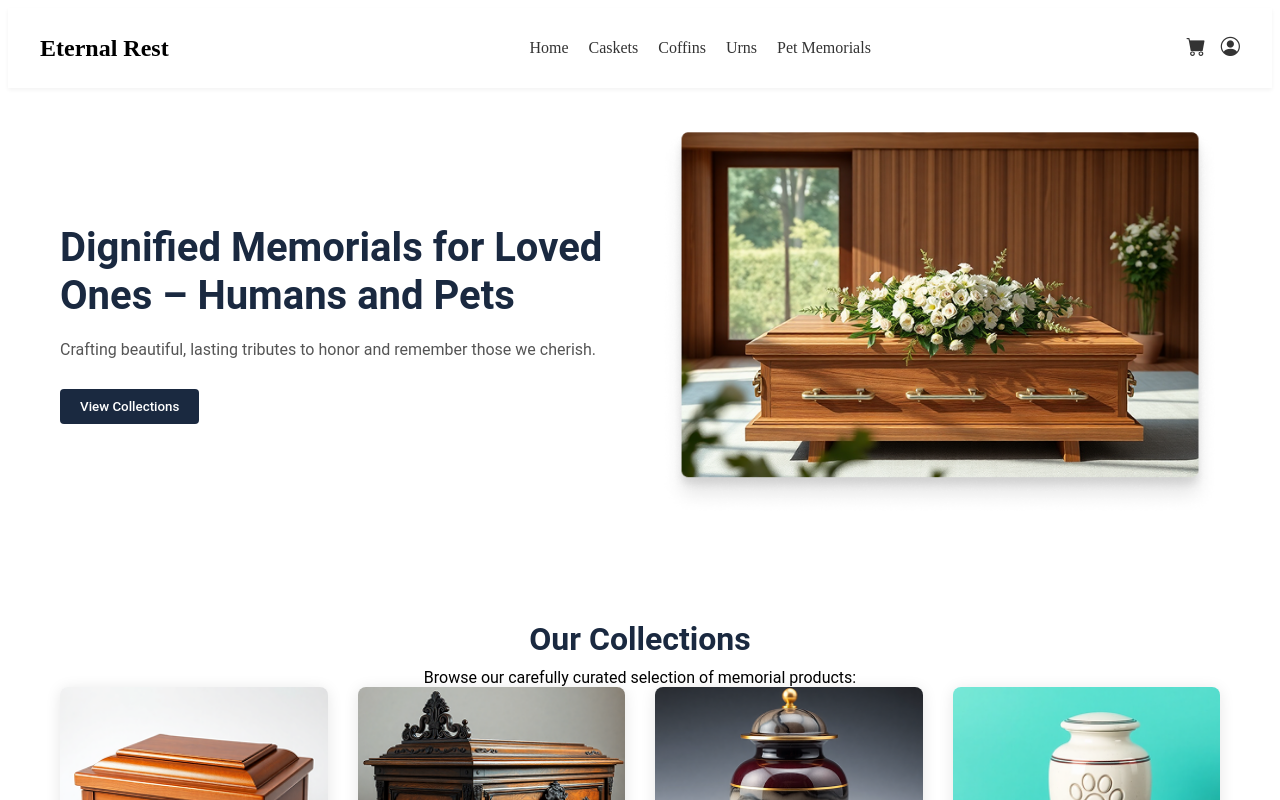
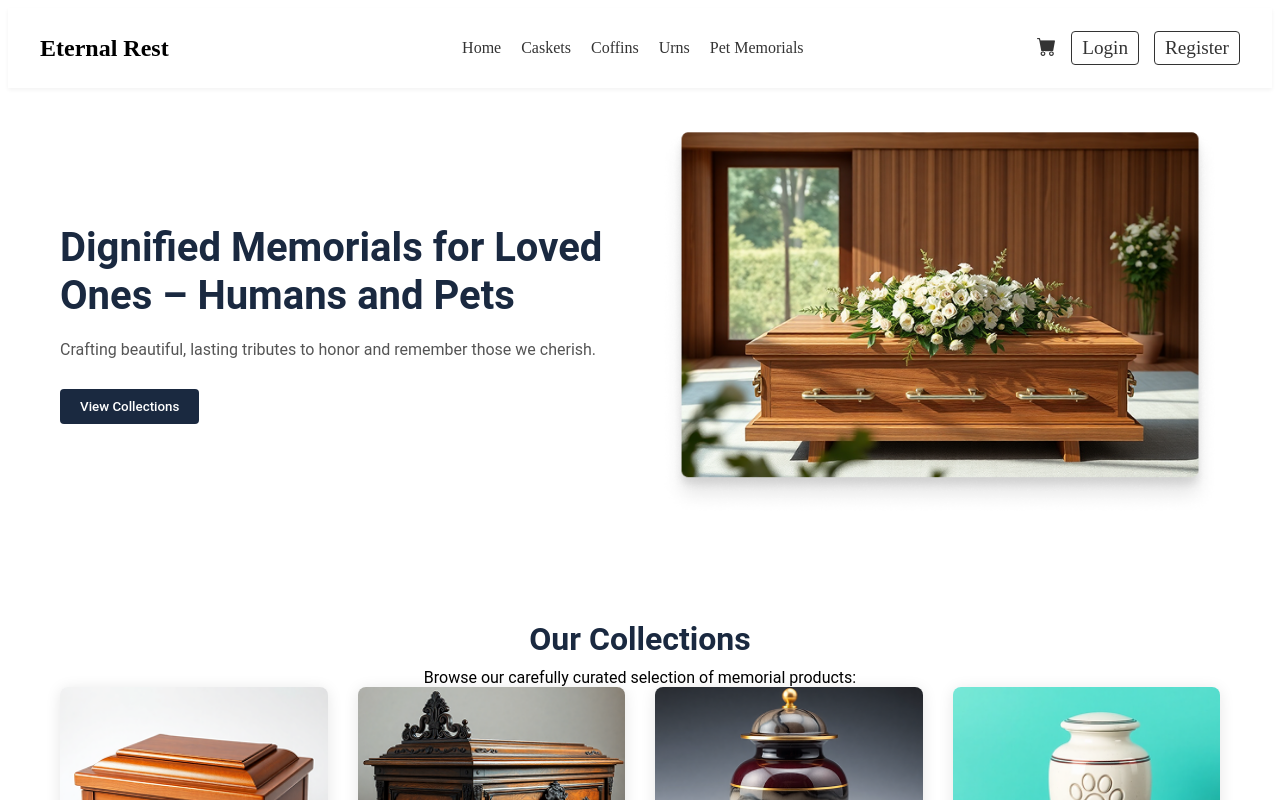
Before and after one commit to mikaeel203/Module-3-Core-Project---Ecommerce-website, a Vue app in the folder frontend/: page / in a window 1280 px wide. Shown: the top 800 px of the page. Built offline with nearby package versions, Linux system fonts and the light colour scheme.

Commit message:
fetching products from the backend

```diff
--- a/frontend/src/components/HeaderComp.vue
+++ b/frontend/src/components/HeaderComp.vue
@@ -12,8 +12,21 @@
         </ul>
       </nav>
       <div class="header-icons">
+        <!-- Cart Icon -->
         <router-link to="/cart"><i class="bi bi-cart-fill"></i></router-link>
+
+        <!-- Profile Icon or Login/Register Buttons -->
+        <template v-if="isLoggedIn">
+          <!-- Profile Icon -->
           <router-link to="/profile"><i class="bi bi-person-circle"></i></router-link>
+          <!-- Logout Button -->
+          <button @click="logout" class="logout-btn">Logout</button>
+        </template>
+        <template v-else>
+          <!-- Login and Register Buttons -->
+          <router-link to="/login" class="auth-btn">Login</router-link>
+          <router-link to="/register" class="auth-btn">Register</router-link>
+        </template>
       </div>
     </div>
   </header>
@@ -21,6 +34,20 @@
 
 <script>
 export default {
+  computed: {
+    isLoggedIn() {
+      // Check if the user is logged in by checking the presence of a token in localStorage
+      return !!localStorage.getItem('token');
+    },
+  },
+  methods: {
+    logout() {
+      // Remove the token from localStorage
+      localStorage.removeItem('token');
+      // Redirect to the home page
+      this.$router.push('/');
+    },
+  },
 };
 </script>
 
@@ -61,9 +88,45 @@
   font-weight: 500;
 }
 
+.header-icons {
+  display: flex;
+  align-items: center;
+  gap: 15px;
+}
+
 .header-icons a {
-    margin-left: 15px;
   color: #333;
   font-size: 1.2rem;
+  text-decoration: none;
+}
+
+.auth-btn {
+  padding: 5px 10px;
+  border: 1px solid #333;
+  border-radius: 4px;
+  color: #333;
+  text-decoration: none;
+  font-size: 0.9rem;
+  transition: background-color 0.3s, color 0.3s;
+}
+
+.auth-btn:hover {
+  background-color: #333;
+  color: white;
+}
+
+.logout-btn {
+  padding: 5px 10px;
+  border: 1px solid #ff4d4d;
+  border-radius: 4px;
+  background-color: #ff4d4d;
+  color: white;
+  font-size: 0.9rem;
+  cursor: pointer;
+  transition: background-color 0.3s;
+}
+
+.logout-btn:hover {
+  background-color: #e60000;
 }
 </style>
--- a/frontend/src/views/CasketView.vue
+++ b/frontend/src/views/CasketView.vue
@@ -1,6 +1,5 @@
 <template>
   <div class="catalog-page">
-    <!-- Header is already included in App.vue -->
     <!-- Back Navigation -->
     <div class="container">
       <div class="back-nav">
@@ -30,15 +29,13 @@
         </div>
       </div>
     </section>
-
-    <!-- Testimonials and Footer Sections -->
-    <!-- ... (keep existing code) ... -->
   </div>
 </template>
 
 <script>
 import ProductCard from '@/components/ProductCard.vue';
 import SearchAndFilter from '@/components/SearchAndFilter.vue';
+import { API_BASE_URL } from '@/config';
 
 export default {
   components: {
@@ -57,6 +54,9 @@ export default {
   computed: {
     filteredProducts() {
       return this.products.filter((product) => {
+        // Safeguard: Ensure product.name is defined
+        if (!product.name) return false;
+
         // Filter by search query
         const matchesSearch = product.name
           .toLowerCase()
@@ -77,10 +77,18 @@ export default {
     },
   },
   async created() {
-    // Fetch caskets from the backend
-    const response = await fetch('/api/products?category=Casket');
-    this.products = await response.json();
-  },
+  try {
+    const response = await fetch(`${API_BASE_URL}/products?category=Casket`);
+    if (response.ok) {
+      this.products = await response.json();
+      console.log('Fetched products:', this.products); // Debugging: Log fetched products
+    } else {
+      console.error('Failed to fetch products');
+    }
+  } catch (error) {
+    console.error('Error fetching products:', error);
+  }
+},
   methods: {
     handleSearch(query) {
       this.searchQuery = query;
--- a/frontend/src/views/CoffinView.vue
+++ b/frontend/src/views/CoffinView.vue
@@ -27,10 +27,12 @@
 
 <script>
 import ProductCard from '@/components/ProductCard.vue';
+import { API_BASE_URL } from '@/config';
 
 export default {
   components: {
     ProductCard,
+
   },
   data() {
     return {
@@ -39,7 +41,7 @@ export default {
   },
   async created() {
     // Fetch coffins from the backend
-    const response = await fetch('/api/products?category=Coffin');
+    const response = await fetch(`${API_BASE_URL}/products?category=Coffin`);
     this.products = await response.json();
   },
   methods: {
--- a/frontend/src/views/PetMemorialsViews.vue
+++ b/frontend/src/views/PetMemorialsViews.vue
@@ -27,6 +27,7 @@
 
 <script>
 import ProductCard from '@/components/ProductCard.vue';
+import { API_BASE_URL } from '@/config';
 
 export default {
   components: {
@@ -39,7 +40,7 @@ export default {
   },
   async created() {
     // Fetch pet memorials from the backend
-    const response = await fetch('/api/products?category=Pet Memorial');
+    const response = await fetch(`${API_BASE_URL}/products?category=Pet Memorial`);
     this.products = await response.json();
   },
 
--- a/frontend/src/views/UrnsView.vue
+++ b/frontend/src/views/UrnsView.vue
@@ -27,6 +27,8 @@
 
 <script>
 import ProductCard from '@/components/ProductCard.vue';
+import { API_BASE_URL } from '@/config';
+
 
 export default {
   components: {
@@ -39,7 +41,7 @@ export default {
   },
   async created() {
     // Fetch urns from the backend
-    const response = await fetch('/api/products?category=Urn');
+    const response = await fetch(`${API_BASE_URL}/products?category=Urn`);
     this.products = await response.json();
   },
 
```
Lines whose indentation alone changed are shown as unchanged.
